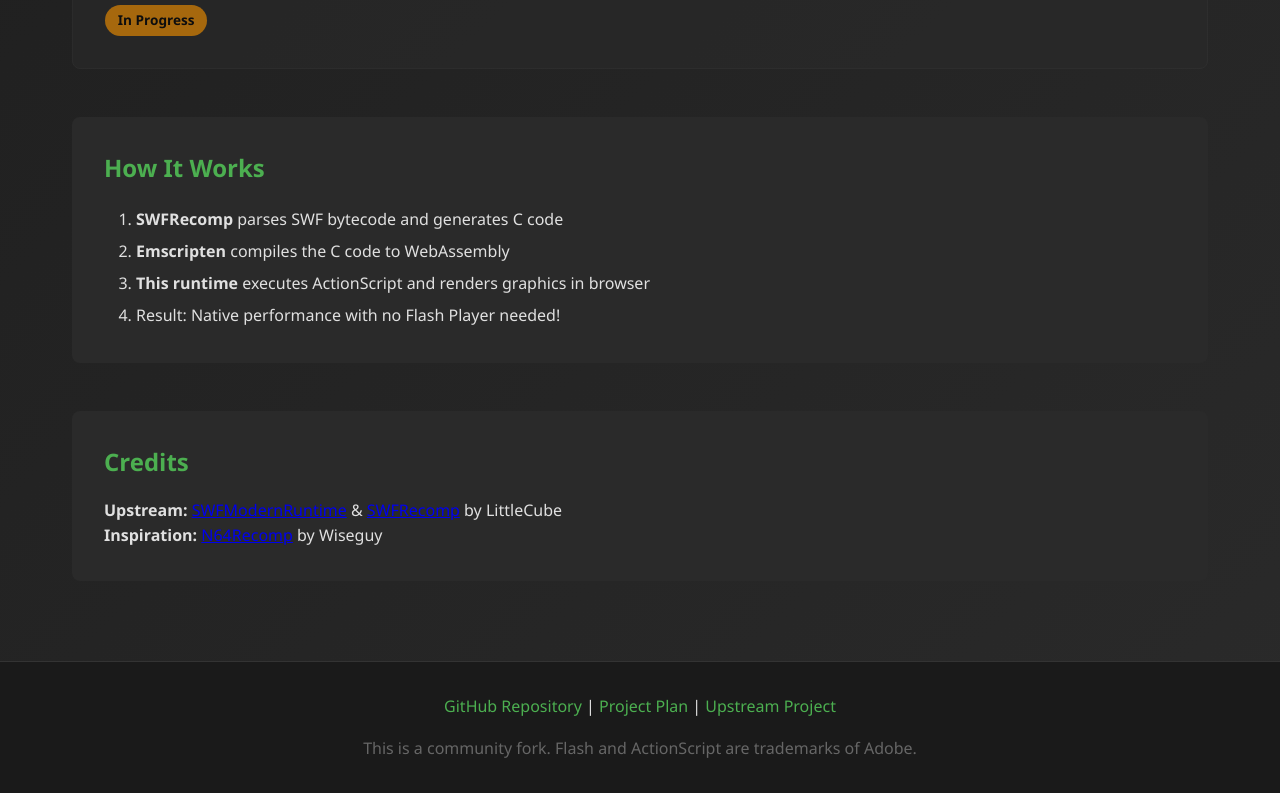
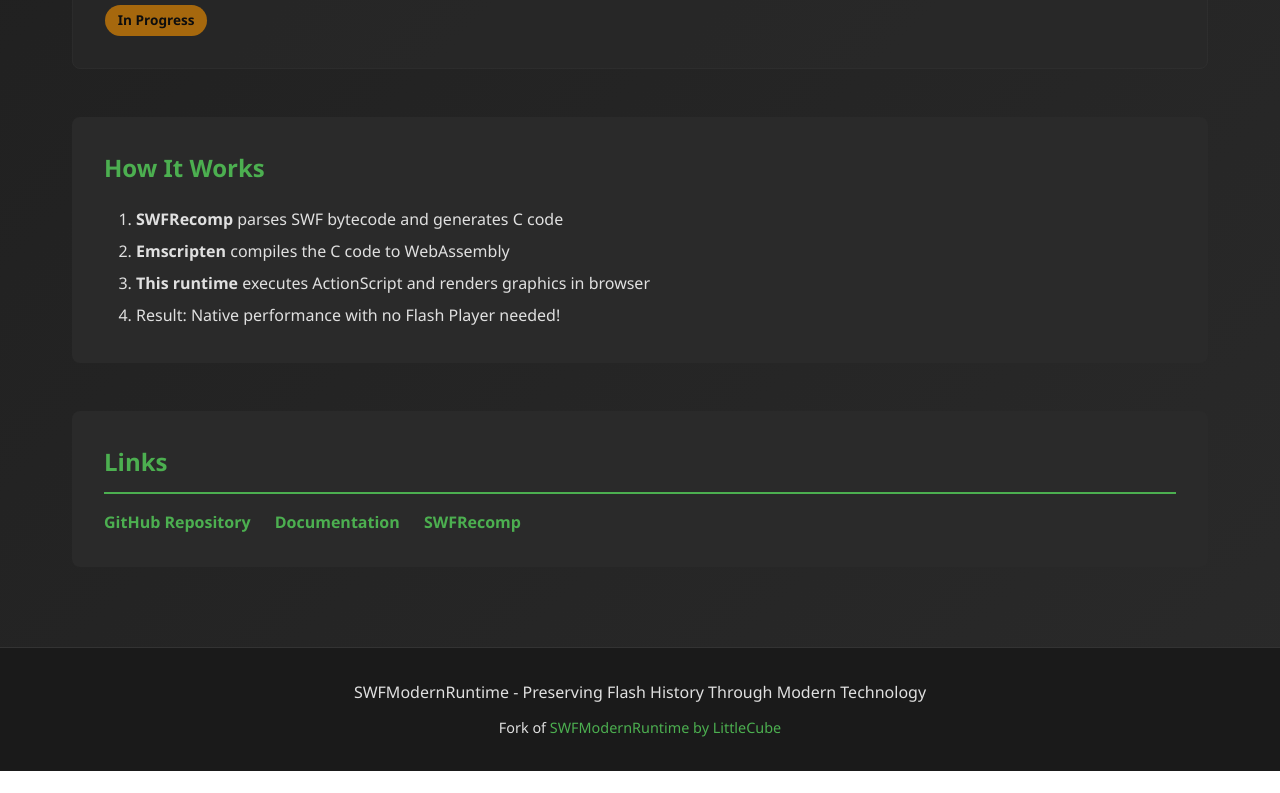
Before and after one commit to SWFRecomp/SWFModernRuntime, a plain HTML site: page docs/index.html in a window 1280 px wide. Shown: the part 1488-2281 px from the top of the page. After the commit the page ends 2259 px from the top, so only its background shows below. Drawn offline with Linux system fonts and the light colour scheme.

Commit message:
updated documentation again

```diff
--- a/docs/index.html
+++ b/docs/index.html
@@ -231,20 +231,19 @@
         </section>
 
         <section style="margin-top: 3rem; background: #2a2a2a; padding: 2rem; border-radius: 8px;">
-            <h2 style="color: #4CAF50; margin-bottom: 1rem;">Credits</h2>
-            <p><strong>Upstream:</strong> <a href="https://github.com/SWFRecomp/SWFModernRuntime">SWFModernRuntime</a> & <a href="https://github.com/SWFRecomp/SWFRecomp">SWFRecomp</a> by LittleCube</p>
-            <p><strong>Inspiration:</strong> <a href="https://github.com/N64Recomp/N64Recomp">N64Recomp</a> by Wiseguy</p>
+            <h2 style="color: #4CAF50; margin-bottom: 1rem; border-bottom: 2px solid #4CAF50; padding-bottom: 10px;">Links</h2>
+            <p style="margin-top: 1rem;">
+                <a href="https://github.com/PeerInfinity/SWFModernRuntime/tree/wasm-support" style="color: #4CAF50; text-decoration: none; font-weight: 600; margin-right: 20px;">GitHub Repository</a>
+                <a href="https://github.com/PeerInfinity/SWFModernRuntime/blob/wasm-support/README.md" style="color: #4CAF50; text-decoration: none; font-weight: 600; margin-right: 20px;">Documentation</a>
+                <a href="https://github.com/PeerInfinity/SWFRecomp/tree/wasm-support" style="color: #4CAF50; text-decoration: none; font-weight: 600;">SWFRecomp</a>
+            </p>
         </section>
     </div>
 
     <footer>
-        <p>
-            <a href="https://github.com/PeerInfinity/SWFModernRuntime/tree/wasm-support">GitHub Repository</a> |
-            <a href="https://github.com/PeerInfinity/SWFModernRuntime/blob/wasm-support/WASM_PROJECT_PLAN.md">Project Plan</a> |
-            <a href="https://github.com/SWFRecomp/SWFModernRuntime">Upstream Project</a>
-        </p>
-        <p style="margin-top: 1rem; color: #666;">
-            This is a community fork. Flash and ActionScript are trademarks of Adobe.
+        <p>SWFModernRuntime - Preserving Flash History Through Modern Technology</p>
+        <p style="margin-top: 10px; font-size: 0.9em;">
+            Fork of <a href="https://github.com/SWFRecomp/SWFModernRuntime" style="color: #4CAF50;">SWFModernRuntime by LittleCube</a>
         </p>
     </footer>
 </body>
```
Also changed, not shown: docs/examples/trace-swf-test/index.html (+4 -0 lines), 2 other files.
